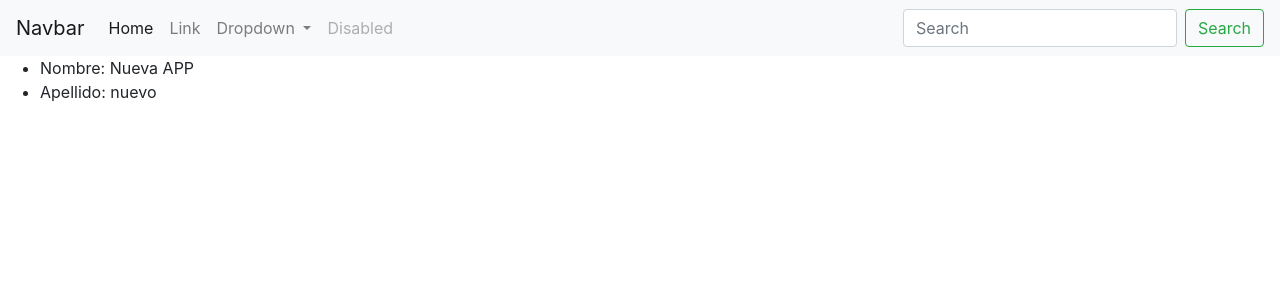
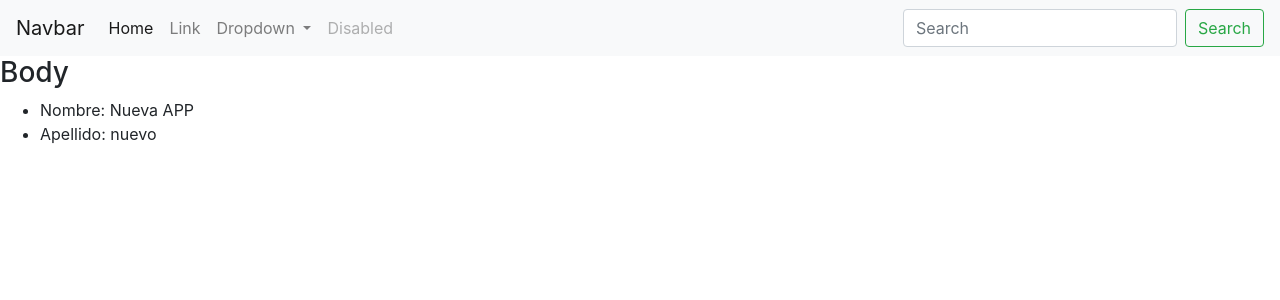
Before and after one commit to andreslond/EjemplosAngular, an Angular app: page / in a window 1280 px wide. Shown: the top 300 px of the page. Built offline with nearby package versions, Linux system fonts and the light colour scheme.

Commit message:
Se agrega componente body. Fin clase 37

```diff
--- a/src/app/app.component.html
+++ b/src/app/app.component.html
@@ -1,6 +1,6 @@
+<app-header></app-header>
 
-
-<app-header></app-header>
+<app-body></app-body>
 
 <ul>
   <li>Nombre: {{nombre}}</li>
--- a/src/app/app.module.ts
+++ b/src/app/app.module.ts
@@ -3,11 +3,13 @@ import { NgModule } from '@angular/core';
 
 import { AppComponent } from './app.component';
 import { HeaderComponent } from './components/header/header.component';
+import { BodyComponent } from './components/body/body.component';
 
 @NgModule({
   declarations: [
     AppComponent,
-    HeaderComponent
+    HeaderComponent,
+    BodyComponent
   ],
   imports: [
     BrowserModule
--- /dev/null
+++ b/src/app/components/body/body.component.html
@@ -0,0 +1 @@
+<h3>Body</h3>
```
Also changed, not shown: src/app/components/body/body.component.ts (added, +10 -0 lines).
